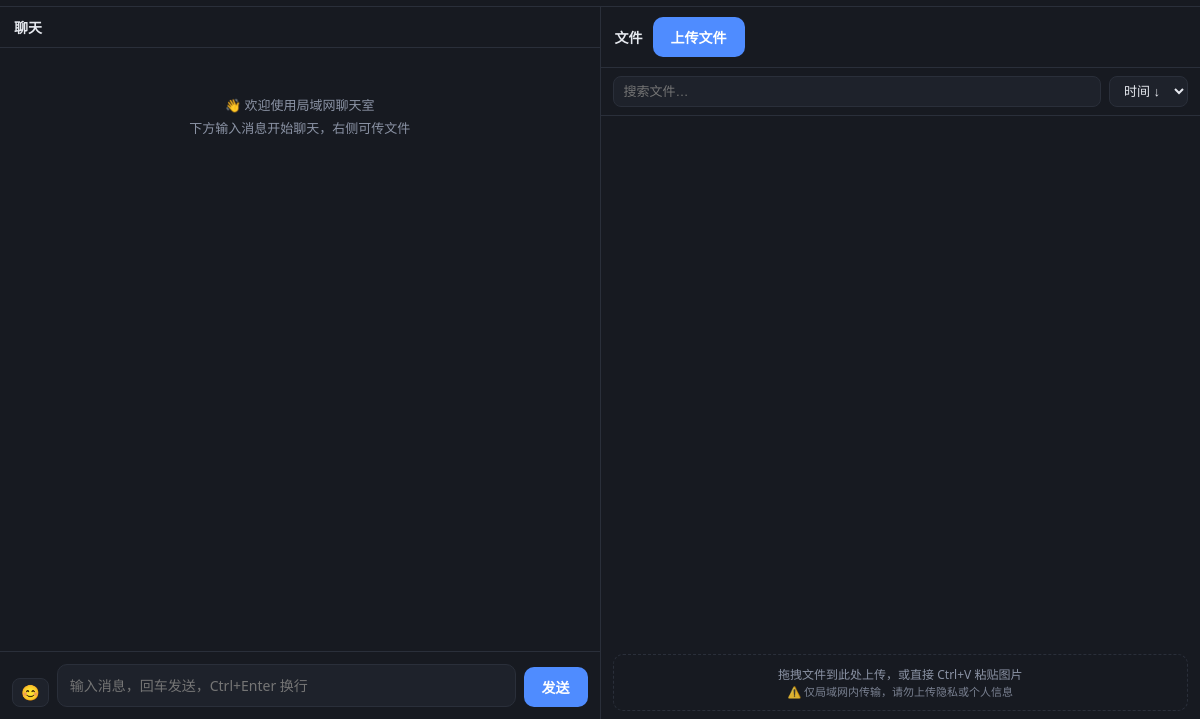
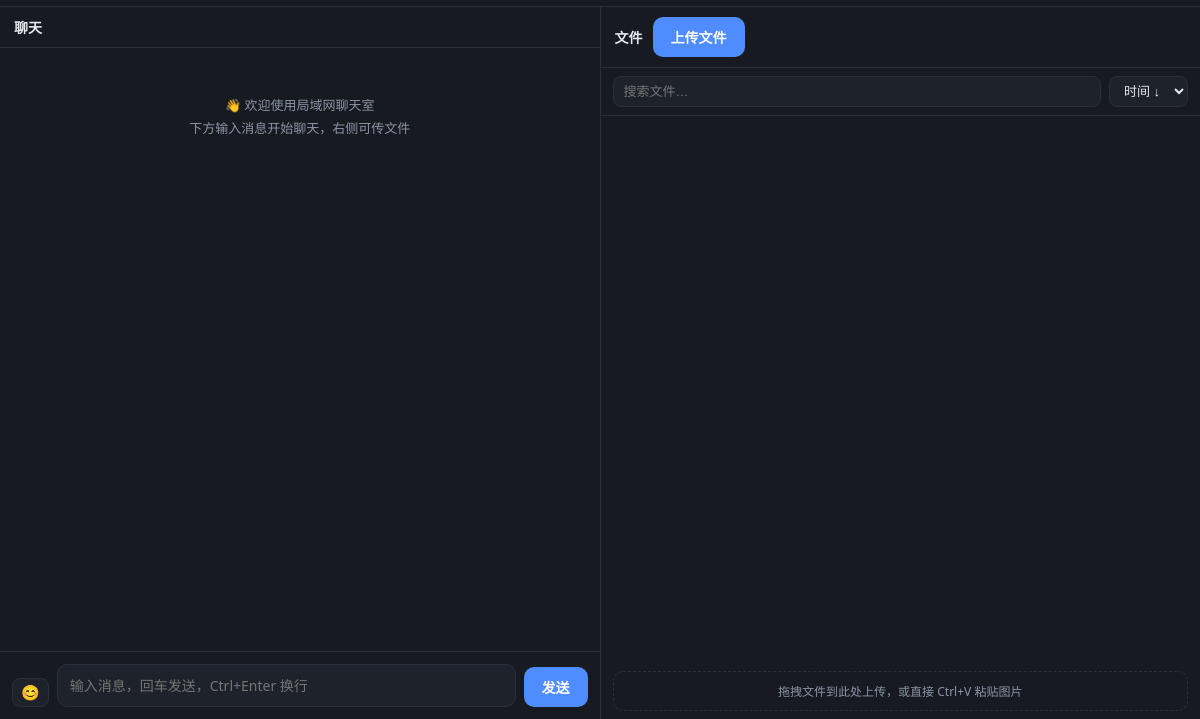
Before and after one commit to Awen-9/lan-chat, an Electron app: page public/index.html in a window 1200 px wide. Shown: the part 81-800 px from the top of the page. Drawn offline with Linux system fonts and the light colour scheme; no server answers.

Commit message:
chore: 移除上传区隐私提示（改由 AGENTS.md 约束）

```diff
--- a/public/index.html
+++ b/public/index.html
@@ -66,7 +66,7 @@
         </select>
       </div>
       <div class="file-list" id="fileList"></div>
-      <div class="drop-hint" id="dropHint">拖拽文件到此处上传，或直接 Ctrl+V 粘贴图片<br><span class="privacy-note">⚠️ 仅局域网内传输，请勿上传隐私或个人信息</span></div>
+      <div class="drop-hint" id="dropHint">拖拽文件到此处上传，或直接 Ctrl+V 粘贴图片</div>
       <div class="upload-bar" id="uploadBar" hidden>
         <span id="uploadBarText"></span>
         <div class="upload-bar-track"><div class="upload-bar-fill" id="uploadBarFill"></div></div>
--- a/public/style.css
+++ b/public/style.css
@@ -174,7 +174,6 @@ main { flex: 1 1 auto; display: flex; min-height: 0; }
 
 .drop-hint { flex: 0 0 auto; padding: 10px; text-align: center; color: var(--muted); font-size: 12px; border: 1px dashed var(--border); margin: 0 12px 8px; border-radius: 10px; transition: all 0.15s ease; }
 .drop-hint.drag { color: var(--accent); border-color: var(--accent); background: var(--accent-soft); }
-.privacy-note { font-size: 11px; opacity: 0.85; }
 
 .upload-bar { margin: 0 12px 10px; font-size: 12px; color: var(--muted); }
 .upload-bar span { display: block; margin-bottom: 4px; }
```
